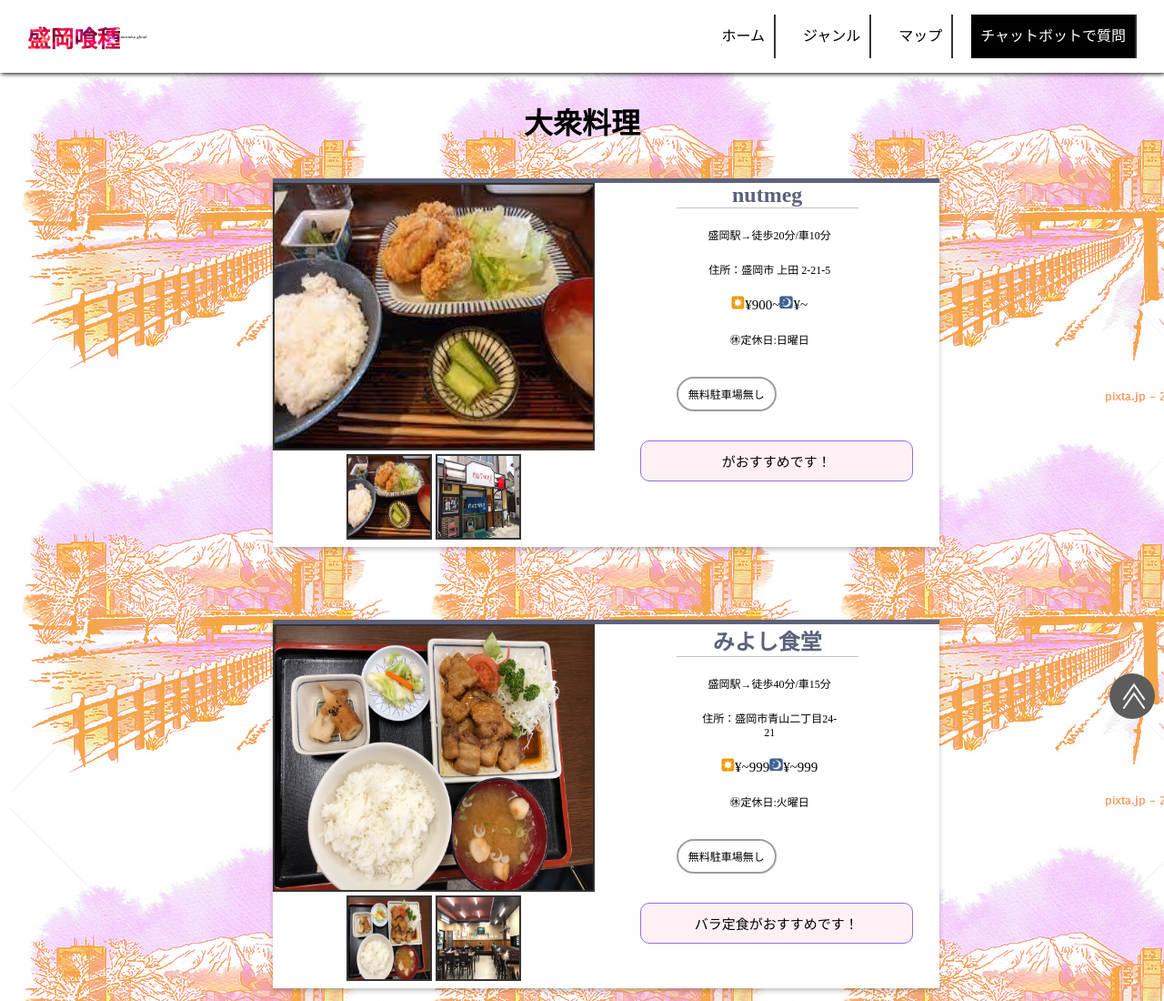
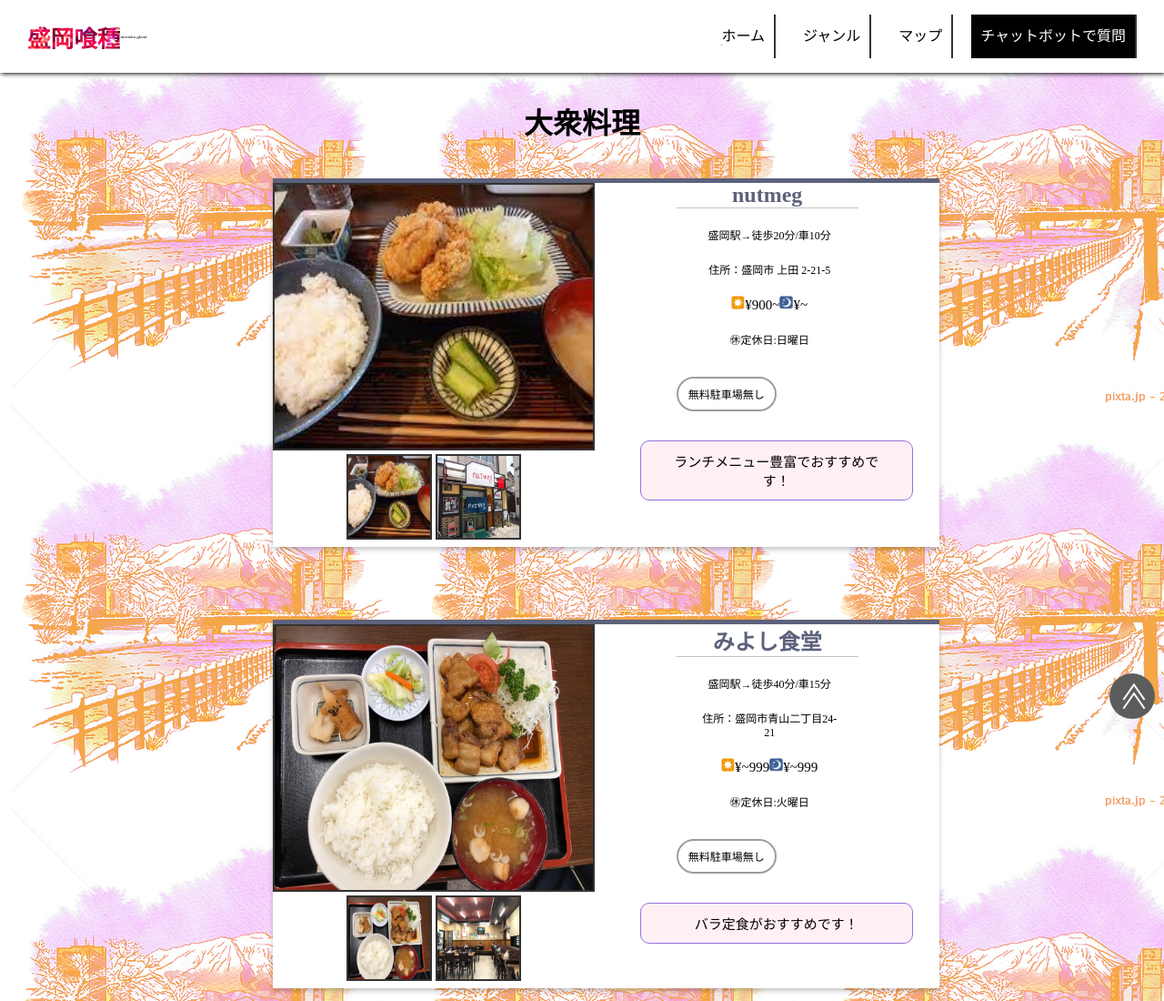
Before and after one commit to shunsuke131/sotuken, a plain HTML site: page popularfood.html in a window 1280 px wide. Shown: the top 1100 px of the page at 91% size. Drawn offline with nearby package versions, Linux system fonts and the light colour scheme; files whose address does not match are found by name.

Commit message:
説明文修正2

```diff
--- a/popularfood.html
+++ b/popularfood.html
@@ -73,7 +73,7 @@
 
 
             <div class="sample_box7">
-                <p>がおすすめです！</p>
+                <p>ランチメニュー豊富でおすすめです！</p>
             </div>
         </div>
     </div>
```
